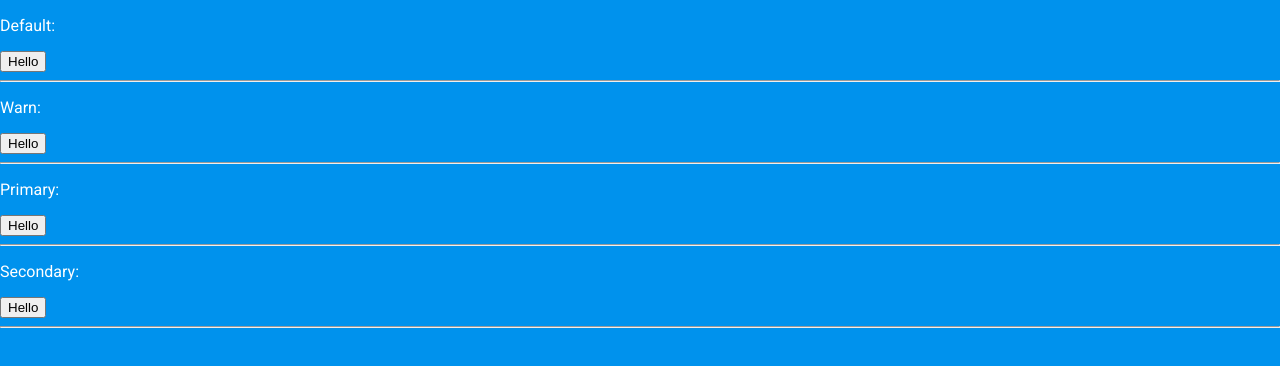
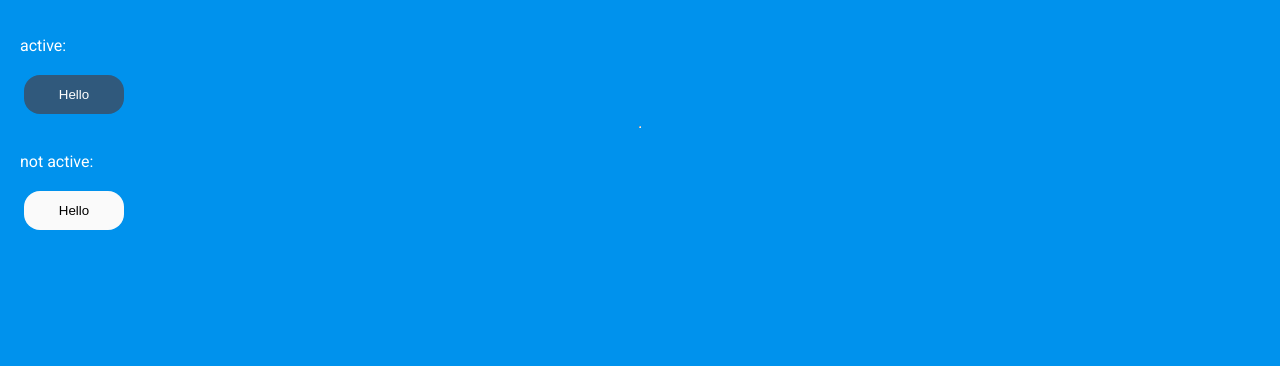
Before and after one commit to MaciejWWojcik/directives-and-pipes-course, an Angular app: page / in a window 1280 px wide. Shown: the top 366 px of the page. Built offline with nearby package versions, Linux system fonts and the light colour scheme.

Commit message:
directives-ng-class-live-1

```diff
--- a/src/app/app.component.html
+++ b/src/app/app.component.html
@@ -1,15 +1,5 @@
-<p>Default:</p>
-<app-button></app-button>
+<p>active:</p>
+<app-button [active]="true"></app-button>
 <hr>
-
-<p>Warn:</p>
-<app-button [warn]="true"></app-button>
-<hr>
-
-<p>Primary:</p>
-<app-button [color]="'primary'"></app-button>
-<hr>
-
-<p>Secondary:</p>
-<app-button [color]="'secondary'"></app-button>
-<hr>
+<p>not active:</p>
+<app-button [active]="false"></app-button>
--- a/src/app/app.component.scss
+++ b/src/app/app.component.scss
@@ -0,0 +1,5 @@
+:host {
+  padding: 20px;
+  display: flex;
+  flex-direction: column;
+}
--- a/src/app/button/button.component.ts
+++ b/src/app/button/button.component.ts
@@ -2,11 +2,16 @@ import { Component, Input } from '@angular/core';
 
 @Component({
   selector: 'app-button',
-  template: `
-    <button>Hello</button>`,
-  styleUrls: ['./button.component.scss']
+  template: `<button [ngClass]="buttonClass">Hello</button>`,
 })
 export class ButtonComponent {
-  @Input() color?: 'primary' | 'secondary';
-  @Input() warn?: boolean;
+  @Input() active: boolean = true;
+
+  get buttonClass(): string {
+    if(this.active){
+      return 'app-button button-active';
+    } else{
+      return 'app-button';
+    }
+  }
 }
--- a/src/styles.scss
+++ b/src/styles.scss
@@ -13,6 +13,8 @@ body {
   min-width: 100px;
   margin: 4px;
   border: none;
+  background-color: #fafafa;
+  color: #000;
 
   &:hover {
     cursor: pointer;
@@ -29,7 +31,7 @@ body {
   color: #000;
 }
 
-.secondary-button {
+.button-active {
   background-color: #30597c;
   color: white;
 }
```
